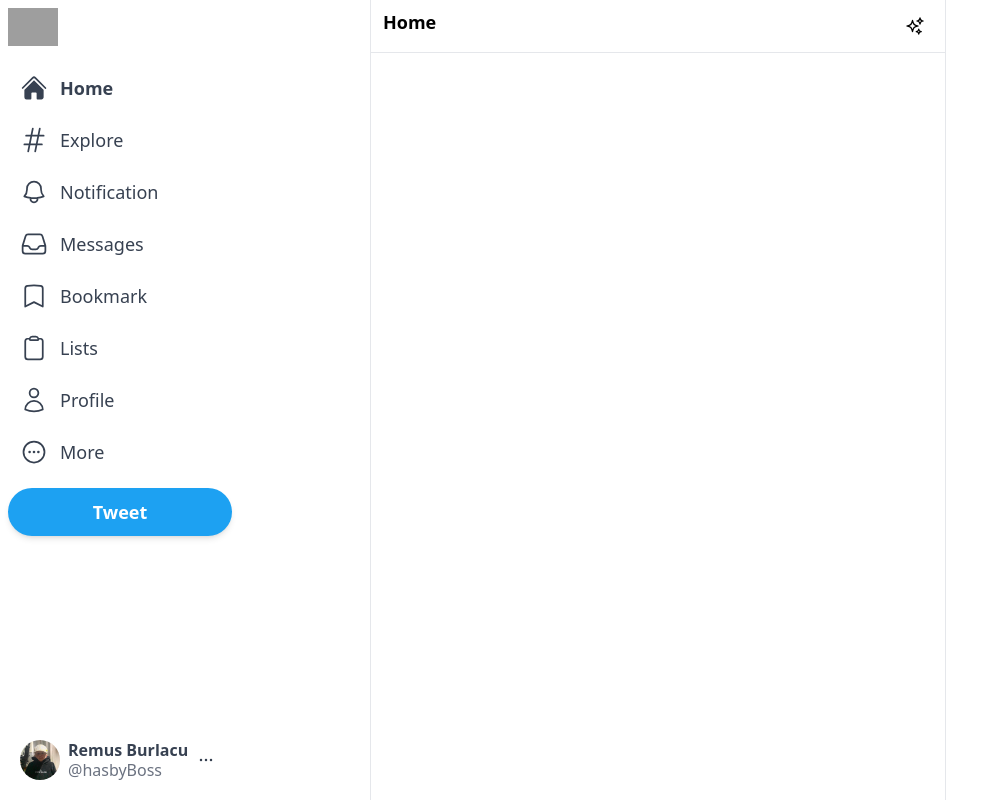
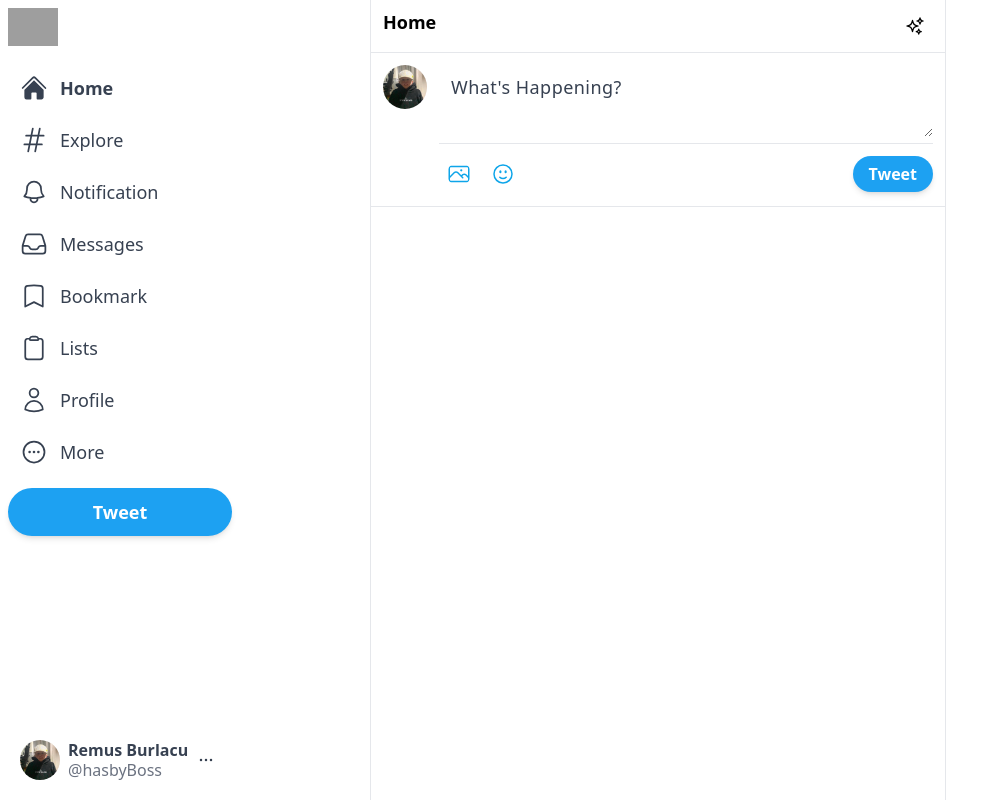
Before and after one commit to remus00/twitter_clone, a Next.js app: page / in a window 1280 px wide. Shown: the whole page, without its empty margins (0-1001 px from the left). Built offline with nearby package versions, Linux system fonts and the light colour scheme; grey boxes are pictures that could not be loaded.

Commit message:
Add the Input Section off the Feed Component

```diff
--- a/components/Feed.jsx
+++ b/components/Feed.jsx
@@ -1,4 +1,5 @@
 import { SparklesIcon } from "@heroicons/react/24/outline";
+import Input from "./Input";
 
 const Feed = () => {
     return (
@@ -11,6 +12,8 @@
                     <SparklesIcon className="h-5 " />
                 </div>
             </div>
+
+            <Input />
         </div>
     );
 };
--- /dev/null
+++ b/components/Input.jsx
@@ -0,0 +1,34 @@
+import { FaceSmileIcon, PhotoIcon } from "@heroicons/react/24/outline";
+
+const Input = () => {
+    return (
+        <div className="flex border-b border-gray-200 p-3 space-x-3">
+            <img
+                src="./Hasby.png"
+                alt="profile_icon"
+                className="h-11 w-11 rounded-full cursor-pointer hover:brightness-95"
+            />
+            <div className="w-full divide-y divide-gray-200">
+                <div className="">
+                    <textarea
+                        rows="2"
+                        placeholder="What's Happening?"
+                        className="w-full border-none focus:ring-0 text-lg placeholder-gray-700 tracking-wide min-h-[50px] text-gray-700"
+                    ></textarea>
+                </div>
+
+                <div className="flex justify-between items-center pt-2.5">
+                    <div className="flex gap-1">
+                        <PhotoIcon className="h-10 w-10 hoverEffect p-2 text-sky-500 hover:bg-sky-100" />
+                        <FaceSmileIcon className="h-10 w-10 hoverEffect p-2 text-sky-500 hover:bg-sky-100" />
+                    </div>
+                    <button className="bg-customBlue text-white rounded-full px-4 py-1.5 font-bold shadow-md hover:brightness-95 disabled:opacity-50">
+                        Tweet
+                    </button>
+                </div>
+            </div>
+        </div>
+    );
+};
+
+export default Input;
--- a/components/Sidebar.jsx
+++ b/components/Sidebar.jsx
@@ -40,7 +40,7 @@
             </div>
 
             {/* Button */}
-            <button className="bg-[#1DA1F2] text-white rounded-full w-56 h-12 font-bold shadow-md hover:brightness-90 text-lg hidden xl:inline">
+            <button className="bg-customBlue text-white rounded-full w-56 h-12 font-bold shadow-md hover:brightness-90 text-lg hidden xl:inline">
                 Tweet
             </button>
 
--- a/package.json
+++ b/package.json
@@ -16,5 +16,8 @@
     "react": "18.2.0",
     "react-dom": "18.2.0",
     "tailwindcss": "3.3.3"
+  },
+  "devDependencies": {
+    "@tailwindcss/forms": "^0.5.5"
   }
 }
--- a/tailwind.config.js
+++ b/tailwind.config.js
@@ -7,12 +7,10 @@
     ],
     theme: {
         extend: {
-            backgroundImage: {
-                "gradient-radial": "radial-gradient(var(--tw-gradient-stops))",
-                "gradient-conic":
-                    "conic-gradient(from 180deg at 50% 50%, var(--tw-gradient-stops))",
+            colors: {
+                customBlue: "#1DA1F2",
             },
         },
     },
-    plugins: [],
+    plugins: [require("@tailwindcss/forms")],
 };
```
Also changed, not shown: 1 other file (tests, documents, lock files or other folders).
